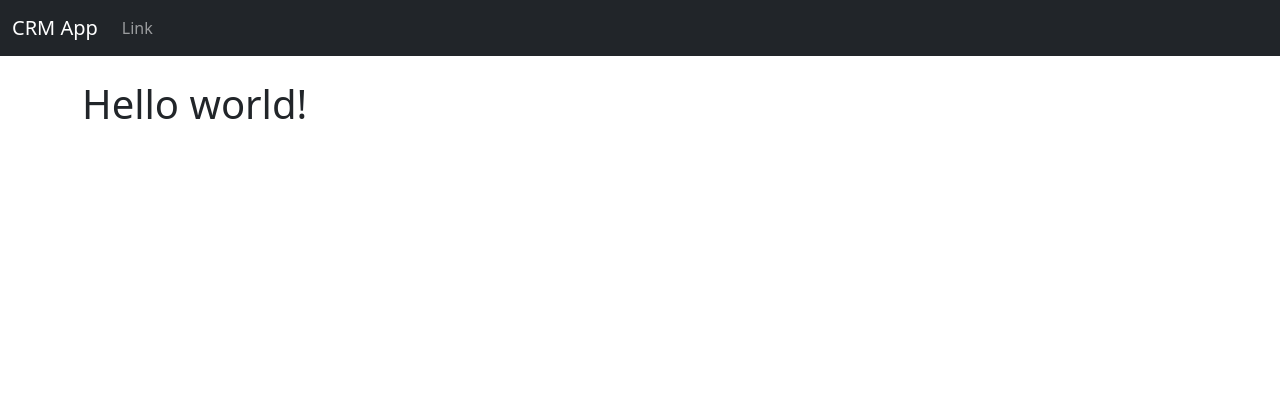
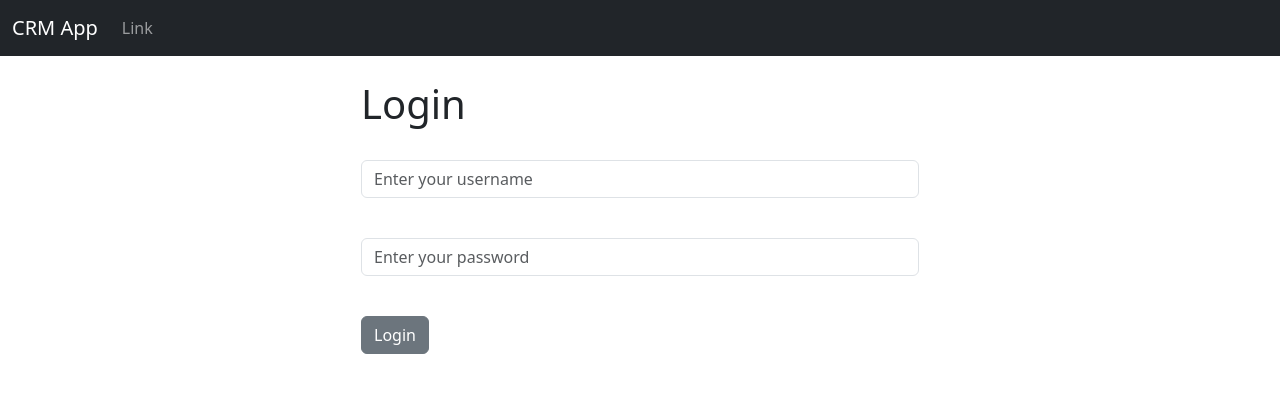
Before and after one commit to bentan-22/crm-app, a Django app: page / in a window 1280 px wide. Shown: the top 393 px of the page. Run offline with Django 4.2, Linux system fonts and the light colour scheme.

Commit message:
completed user login

```diff
--- a/CRM_App/website/templates/base.html
+++ b/CRM_App/website/templates/base.html
@@ -14,9 +14,17 @@
   <body>
     {% include 'navbar.html' %}
     <div class="container">
-      <br/>
-      {% block content %}
-      {% endblock %}
+      <br />
+      {% if messages %}
+        {% for message in messages %}
+          <div class="alert alert-warning alert-dismissible fade show" role="alert">
+            {{ message }}
+            <button type="button" class="btn-close" data-bs-dismiss="alert" aria-label="Close"></button>
+          </div>
+        {% endfor %}
+      {% endif %}
+    {% block content %}
+    {% endblock %}
     </div>
 
     <script
--- a/CRM_App/website/templates/home.html
+++ b/CRM_App/website/templates/home.html
@@ -1,6 +1,33 @@
 {% extends 'base.html' %}
 {% block content %}
 
+<div class="col-md-6 offset-md-3">
+
+{% if user.is_authenticated %}
+
 <h1>Hello world!</h1>
 
+{% else %}
+
+<h1>Login</h1>
+<br/>
+
+<form method="POST" action="{% url 'home' %}">
+    {% csrf_token %}
+    <form>
+    <div class="mb-3">
+      <input type="text" class="form-control" name="username", placeholder="Enter your username" required>
+    </div>
+    <br/>
+    <div class="mb-3">
+      <input type="password" class="form-control" name="password", placeholder="Enter your password" required>
+    </div>
+    <br/>
+    <button type="submit" class="btn btn-secondary">Login</button>
+  </form>
+
+</div>
+
+{% endif %}
+
 {% endblock %}
--- a/CRM_App/website/urls.py
+++ b/CRM_App/website/urls.py
@@ -3,4 +3,6 @@ from . import views
 
 urlpatterns = [
     path('', views.home, name='home'),
+    # path('login/', views.login_user, name='login'),
+    # path('logout/', views.logout_user, name='logout')
 ]
--- a/CRM_App/website/views.py
+++ b/CRM_App/website/views.py
@@ -1,6 +1,30 @@
-from django.shortcuts import render
+from django.shortcuts import render, redirect
 from django.contrib.auth import authenticate, login, logout
+from django.contrib import messages
+
 
 # Create your views here.
 def home(request):
-    return render(request, 'home.html', {})
+    # Check to see if user is logged in
+    if request.method == "POST":
+        username = request.POST["username"]
+        password = request.POST["password"]
+        # Authenticate user
+        user = authenticate(request, username=username, password=password)
+        if user is not None:
+            login(request, user)
+            messages.success(request, "You have successfully logged in.")
+            return redirect("home")
+        else:
+            messages.success(request, "There was an error logging you in. Please try again.")
+            return redirect("home")
+    else:
+        return render(request, "home.html", {})
+
+
+def login_user(request):
+    pass
+
+
+def logout_user(request):
+    pass
```
